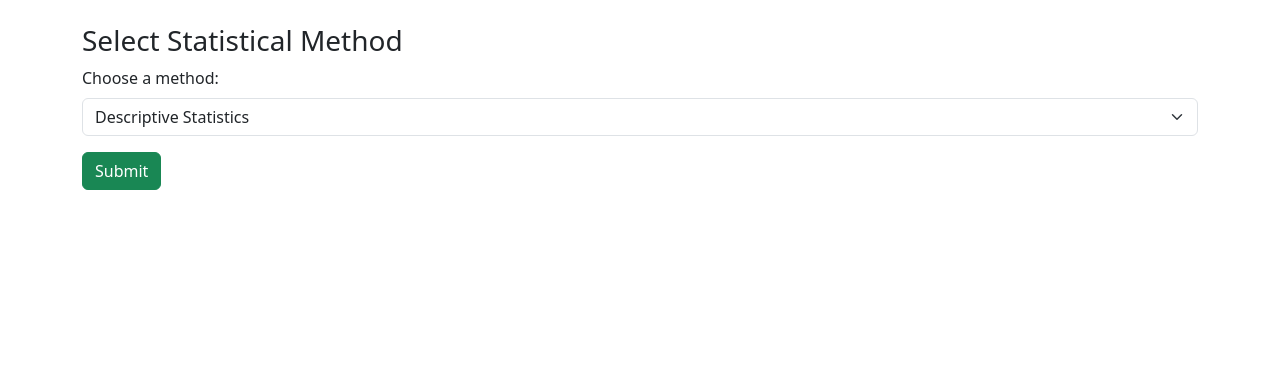
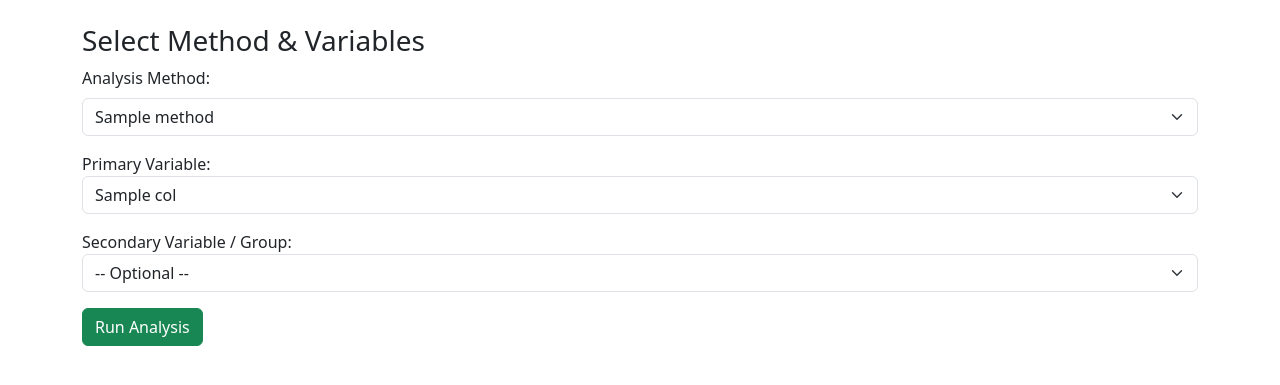
Before and after one commit to Kidanedg/stat-decision-maker, a Flask app: template templates/methods.html in a window 1280 px wide. Shown: the part 56-441 px from the top of the page. Run offline with Flask 3, Linux system fonts and the light colour scheme; the template is opened without the code that fills it: most values are stand-ins (such as "Sample title", 1, 10 or a date in 2020).

Commit message:
Update methods.html

```diff
--- a/templates/methods.html
+++ b/templates/methods.html
@@ -1,24 +1,28 @@
 {% extends "base.html" %}
 {% block content %}
-<h3>Select Statistical Method</h3>
-<form>
+<h3>Select Method & Variables</h3>
+<form method="POST">
     <div class="mb-3">
-        <label for="method" class="form-label">Choose a method:</label>
+        <label for="method" class="form-label">Analysis Method:</label>
         <select class="form-select" id="method" name="method">
-            <option>Descriptive Statistics</option>
-            <option>One-Sample t-Test</option>
-            <option>Two-Sample t-Test</option>
-            <option>One-Way ANOVA</option>
-            <option>Two-Way ANOVA</option>
-            <option>Simple Linear Regression</option>
-            <option>Multiple Linear Regression</option>
-            <option>Correlation</option>
-            <option>Chi-Square Goodness of Fit</option>
-            <option>Chi-Square Test of Independence</option>
-            <option>Chi-Square Test of Homogeneity</option>
-            <option>Time Series Analysis</option>
+            {% for key, name in methods.items() %}
+            <option value="{{ key }}">{{ name }}</option>
+            {% endfor %}
         </select>
     </div>
-    <button class="btn btn-success">Submit</button>
+    <div class="mb-3">
+        <label for="var1">Primary Variable:</label>
+        <select class="form-select" name="var1">
+            {% for col in columns %}<option>{{ col }}</option>{% endfor %}
+        </select>
+    </div>
+    <div class="mb-3">
+        <label for="var2">Secondary Variable / Group:</label>
+        <select class="form-select" name="var2">
+            <option value="">-- Optional --</option>
+            {% for col in columns %}<option>{{ col }}</option>{% endfor %}
+        </select>
+    </div>
+    <button class="btn btn-success">Run Analysis</button>
 </form>
 {% endblock %}
```
